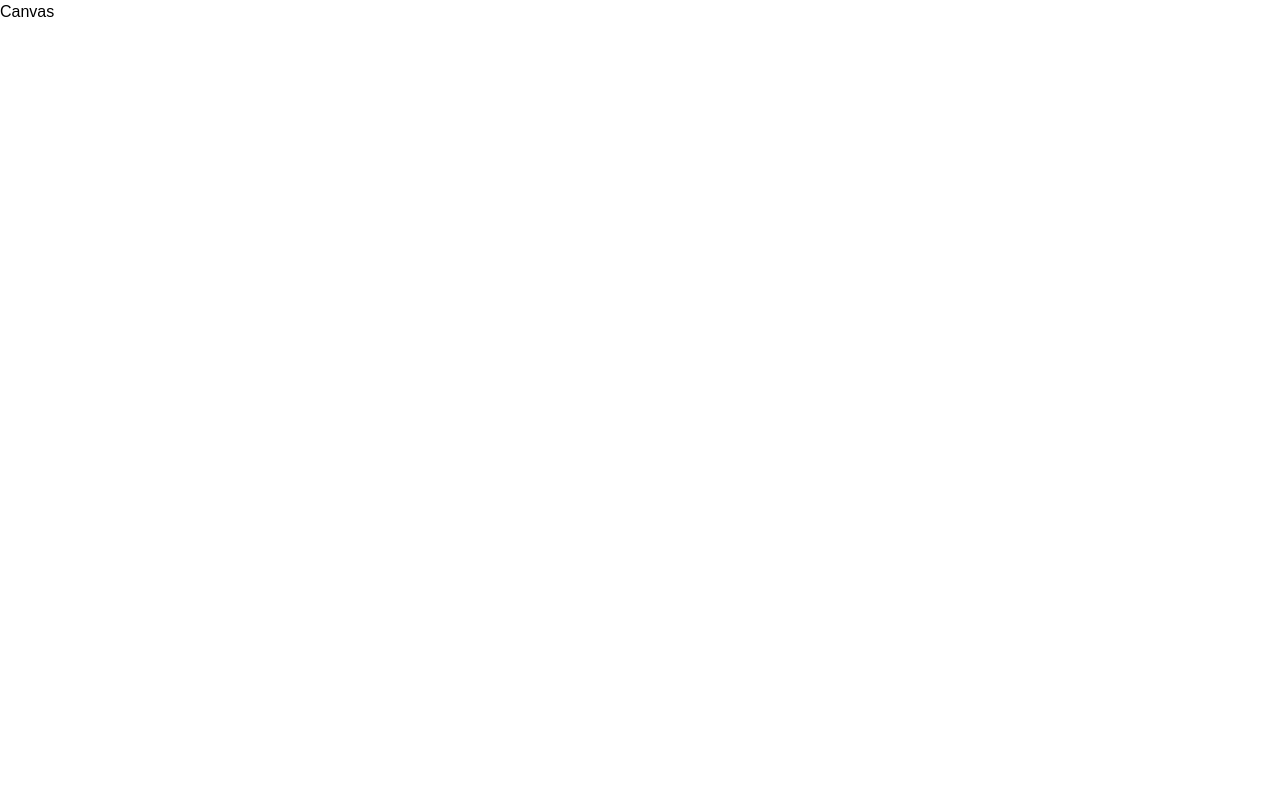
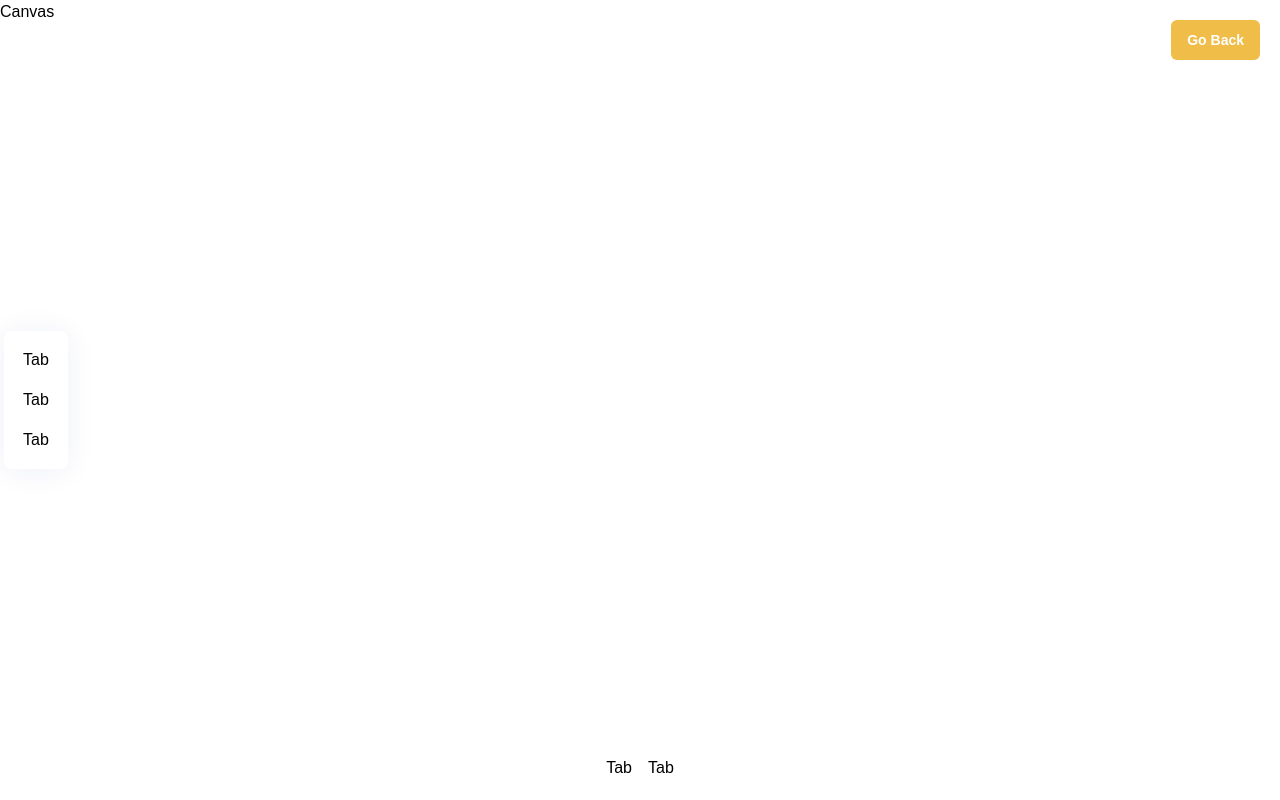
Before and after one commit to ethandb23/AI-3D-Product-Showcase, a React (Vite) app in the folder client/: page / in a window 1280 px wide. Both pictures are taken after a click on the button "Customize!". Built offline with nearby package versions, Linux system fonts and the light colour scheme; a web font is replaced by a local one.

Commit message:
FIXES
Fixed routing, fixed state, fixed typos, fixed page distinction

TIme to move forward!

```diff
--- a/client/src/App.jsx
+++ b/client/src/App.jsx
@@ -1,7 +1,7 @@
 
-import Canvas from "./canvas";
-import Customizer from "./pages/Customizer";
-import Home from "./pages/home";
+import Canvas from './canvas';
+import Customizer from './pages/Customizer';
+import Home from './pages/home';
 
 function App() {
   return (
--- a/client/src/components/CustomButton.jsx
+++ b/client/src/components/CustomButton.jsx
@@ -1,6 +1,6 @@
 import React from "react";
 import state from '../store';
-import { useSnapshot } from "valtio";
+import { useSnapshot } from 'valtio';
 
 const CustomButton = ({ type, title,
     customStyles, handleClick }) => {
@@ -23,7 +23,7 @@ const CustomButton = ({ type, title,
             style={generateStyle(type)}
             onClick={handleClick}
             >
-                {title}
+            {title}
         </button>
     )
 }
--- a/client/src/pages/Customizer.jsx
+++ b/client/src/pages/Customizer.jsx
@@ -1,25 +1,26 @@
-import React, { useState, useEffect } from "react";
-import { AnimatePresence, motion } from "framer-motion";
-import { useSnapshot } from "valtio";
+import React, { useState, useEffect } from 'react';
+import { AnimatePresence, motion } from 'framer-motion';
+import { useSnapshot } from 'valtio';
 
 import config from '../config/config';
 import state from '../store';
 import { download } from '../assets';
-import { downloadCanvasToImage, reader } from '../config/helpers';
-import { EditorTabs, FilterTabs, DecalTypes } from '../config/constants';
-import { fadeAnimation, slideAnimation
- } from "../config/motion";
-import { AIPicker, ColorPicker, CustomButton, FilePicker, Tab } from "../components";
+import { downloadCanvasToImage } from '../config/helpers';
+import { EditorTabs, FilterTabs, DecalTypes } from '../config/constants'
+import { fadeAnimation, slideAnimation } from '../config/motion';
+import { AIPicker, ColorPicker, CustomButton, FilePicker, Tab } from '../components';
+
 
 const Customizer = () => {
     const snap = useSnapshot(state);
+
     return (
         <AnimatePresence>
-            {snap.intro && (
+            {!snap.intro && (
                <>
                <motion.div
                    key="custom"
-                    className="absolute-top-0 left-0 z-10"
+                   className="absolute top-0 left-0 z-10"
                    {...slideAnimation('left')}
                >
                    <div className="flex items-center min-h-screen">
@@ -43,12 +44,25 @@ const Customizer = () => {
                        <CustomButton
                        type="filled"
                        title="Go Back"
-                        handle={() => state.intro = true}
+                       handleClick={() => state.intro = true}
                        customStyles="w-fit px-4 py-2.5 font-bold text-sm"
+                       />
 
+               </motion.div>
+
+               <motion.div
+               className="filtertabs-container"
+               {...slideAnimation('up')}
                >
-
-                        </CustomButton>
+                   {FilterTabs.map((tab =>
+                   <Tab
+                        key={tab.name}
+                        tab={tab}
+                        isFilterTab
+                        isActiveTab=""
+                        handleClick={() => {}}
+                    />
+                   ))}
                </motion.div>
                </>
            )}
--- a/client/src/pages/home.jsx
+++ b/client/src/pages/home.jsx
@@ -1,6 +1,5 @@
 import { motion, AnimatePresence } from 'framer-motion';
 import { useSnapshot } from 'valtio';
-
 import state from '../store';
 import { CustomButton } from '../components';
 import {
@@ -19,27 +18,34 @@ const Home = () => {
         <AnimatePresence>
             {snap.intro && (
                 <motion.section
-                className="home" {...slideAnimation('left')}>
-                    <motion.header {...slideAnimation("down")}>
-                        <img src='./threejs.png'
-                            alt="logo"
-                            className="w-8 h-8 object-contain"
+                className="home"
+                {...slideAnimation('left')}>
+                    <motion.header
+                    {...slideAnimation("down")}>
+                        <img
+                        src='./threejs.png'
+                        alt="logo"
+                        className="w-8 h-8 object-contain"
                         />
                     </motion.header>
 
                     <motion.div
-                    className="home-content" {...
-                    headContainerAnimation}>
-                        <motion.div {...headTextAnimation}>
+                    className="home-content"
+                    {...headContainerAnimation}>
+                        <motion.div
+                        {...headTextAnimation}>
                             <h1 className="head-text">
-                                LET'S <br className="xl:block hdden" /> DO IT
+                                ARE <br className="xl:block hdden" />
+                                YOU <br className="xl:block hdden" />
+                                READY?
                             </h1>
                         </motion.div>
                         <motion.div
                             {...headContentAnimation}
                             className="flex flex-col gap-5"
-                            >
-                            <p className="max-w-md font-normal text-grey-600 text-base">
+                        >
+                            <p
+                            className="max-w-md font-normal text-grey-600 text-base">
                                 <strong>Unleash your creativity </strong>
                                 and define your own unique style
                                 using this cutting-edge 3D customization
@@ -50,7 +56,7 @@ const Home = () => {
                                 type="filled"
                                 title="Customize!"
                                 handleClick={() => state.intro = false}
-                                customStyles="w-fit px-4 py-2.5 font-nold text-sm"
+                                customStyles="w-fit px-4 py-2.5 font-bold text-sm"
                             />
                         </motion.div>
                     </motion.div>
--- a/client/src/store/index.js
+++ b/client/src/store/index.js
@@ -2,7 +2,7 @@ import { proxy } from 'valtio';
 
 const state = proxy({
     intro: true,
-    color: '#EFBD4E',
+    color: '#EFBD48',
     islogotextrue: true,
     isFullTexture: false,
     logoDecal: './threejs.png',
```
Lines whose indentation alone changed are shown as unchanged.
